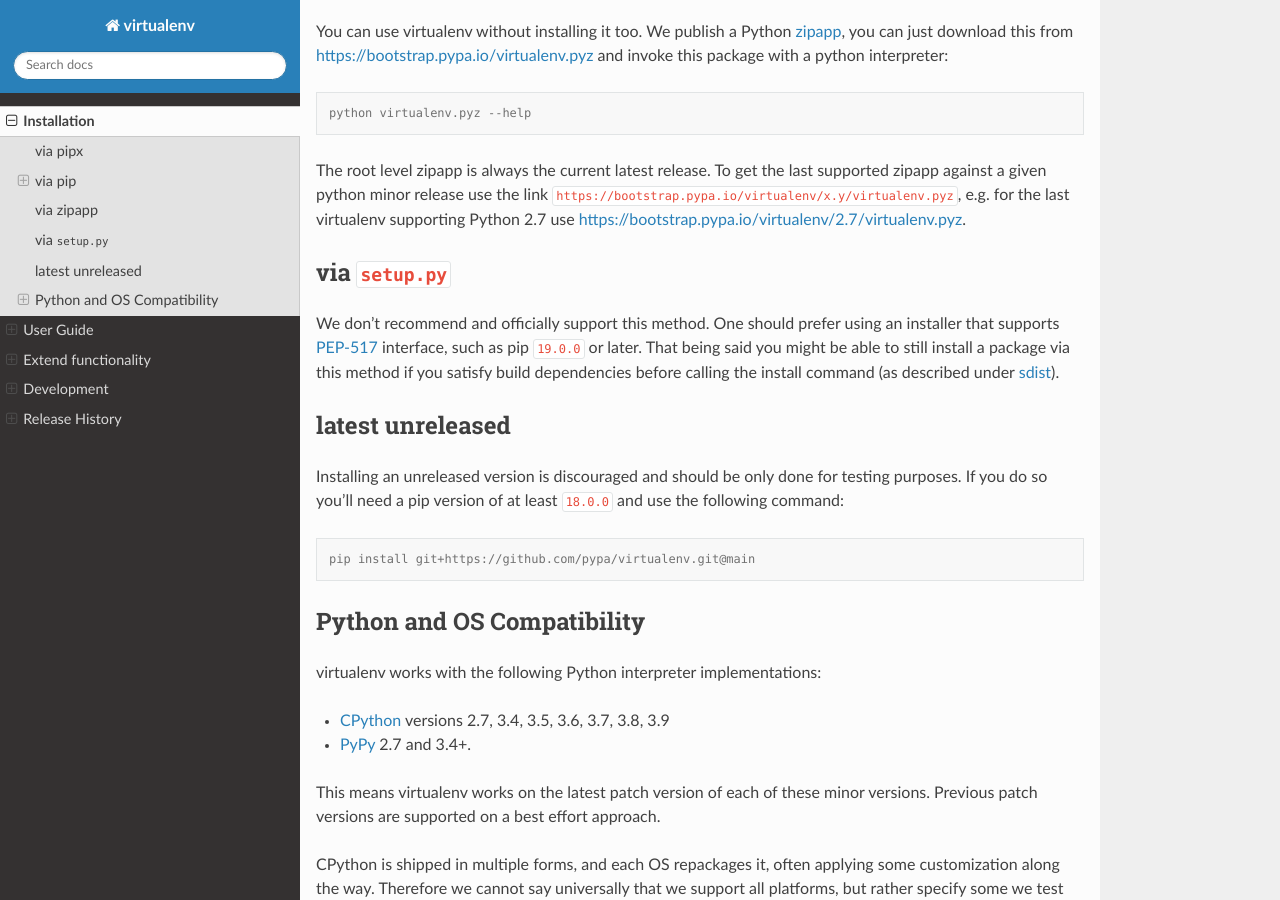
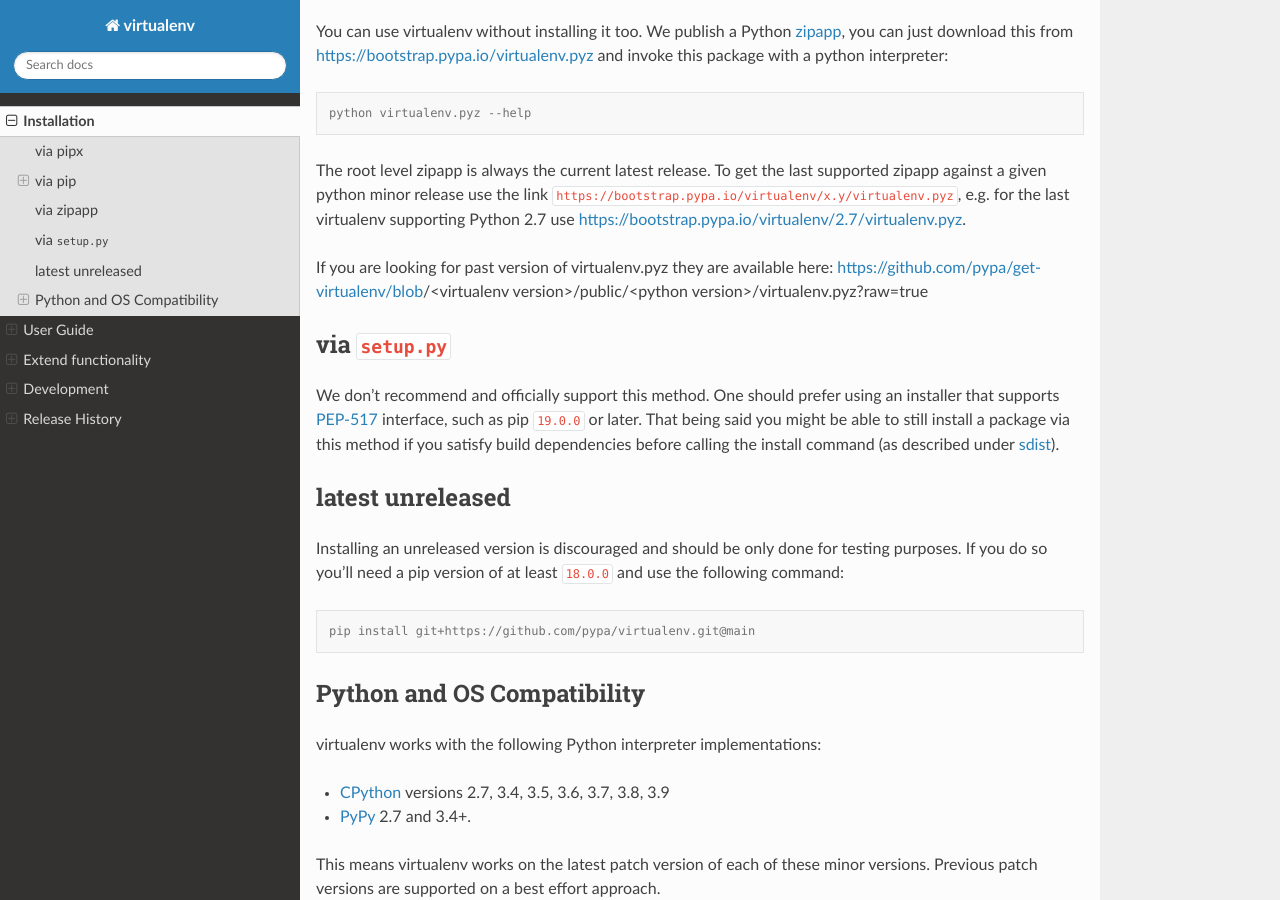
Before and after one commit to pypa/virtualenv, a Sphinx documentation site: the page built from docs/installation.rst, in a window 1280 px wide and 900 px high, scrolled down 1006 px. Built offline with Sphinx 7.4.7 and the Read the Docs theme 2.0.0, drawn with Linux system fonts in a browser that asks for light colours; pages that are not in the unit, such as notebooks, are missing from menus; the version number could not be read and is left out.

Commit message:
Update zipapp section to indicate where past virtualenv.pyz can be found (#2081)
Co-authored-by: pre-commit-ci[bot] <66853113+pre-commit-ci[bot]@users.noreply.github.com>

```diff
--- a/docs/installation.rst
+++ b/docs/installation.rst
@@ -60,6 +60,9 @@
 minor release use the link ``https://bootstrap.pypa.io/virtualenv/x.y/virtualenv.pyz``, e.g. for the last virtualenv
 supporting Python 2.7 use
 `https://bootstrap.pypa.io/virtualenv/2.7/virtualenv.pyz <https://bootstrap.pypa.io/virtualenv/2.7/virtualenv.pyz>`_.
+
+If you are looking for past version of virtualenv.pyz they are available here:
+https://github.com/pypa/get-virtualenv/blob/<virtualenv version>/public/<python version>/virtualenv.pyz?raw=true
 
 via ``setup.py``
 ----------------
```
